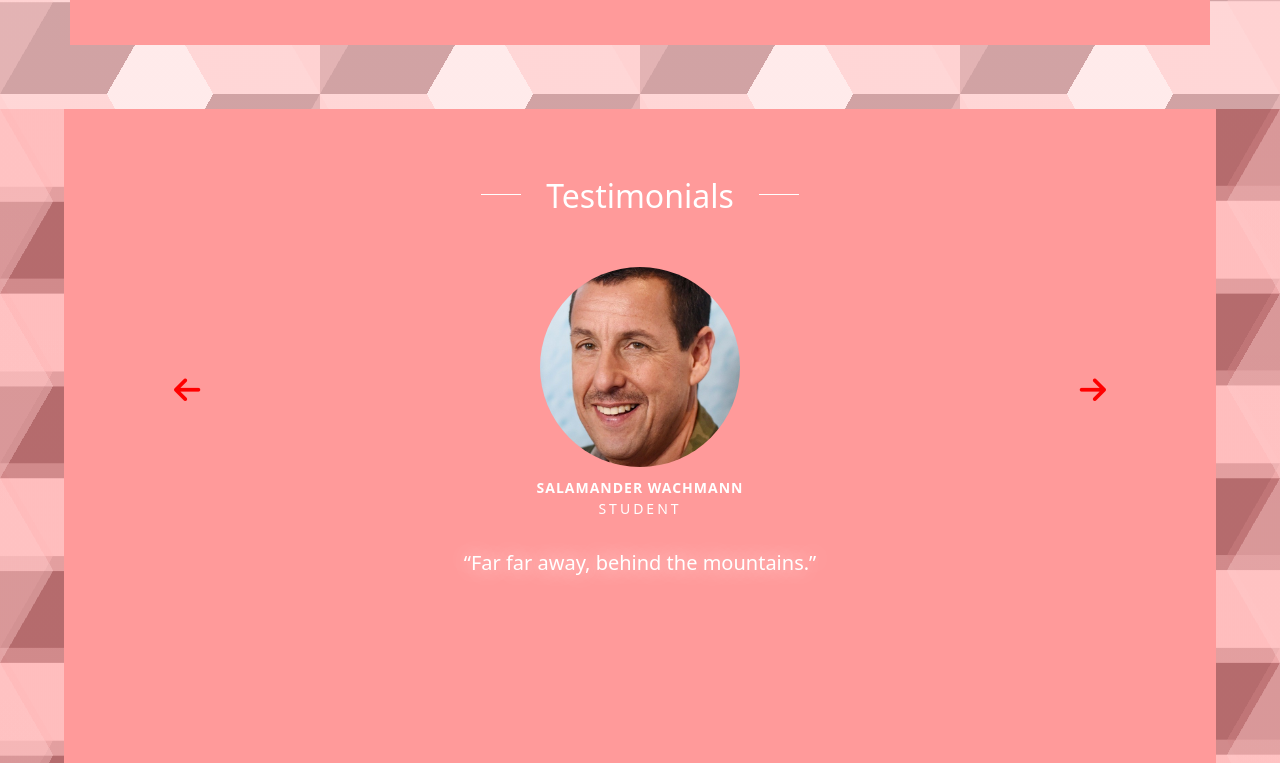
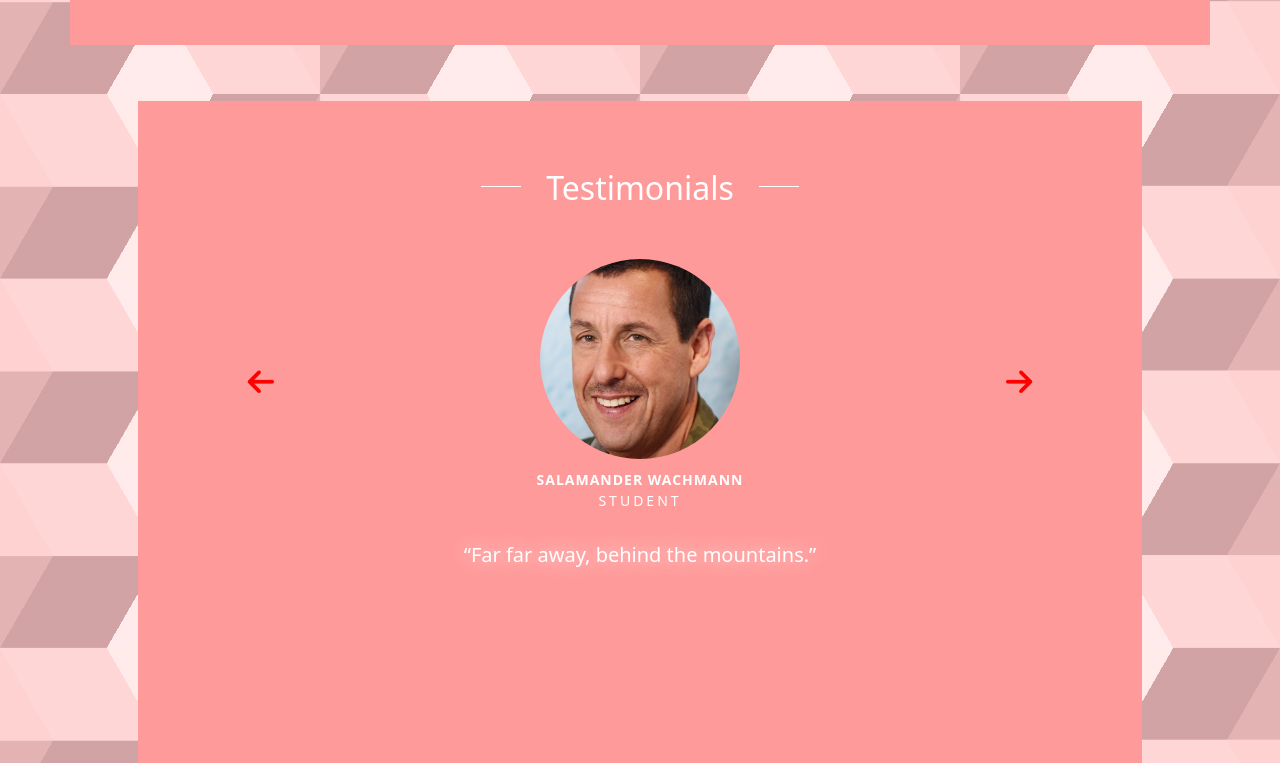
Before and after one commit to Sven-ja/ProjectA-Group9, an Angular app: page / in a window 1280 px wide. Shown: the part 4337-5100 px from the top of the page. Built offline with nearby package versions, Linux system fonts and the light colour scheme.

Commit message:
carousel fixed

```diff
--- a/src/app/testimonials/testimonials.component.html
+++ b/src/app/testimonials/testimonials.component.html
@@ -1,7 +1,7 @@
 <head>
   <link rel="stylesheet" href="https://cdnjs.cloudflare.com/ajax/libs/font-awesome/6.3.0/css/all.min.css">
 </head>
-<body>
+<div class="container">
   <div id="fh5co-testimonial">
     <div class="overlay"></div>
     <div class="container">
@@ -53,4 +53,4 @@
       </div>
     </div>
   </div>
-</body>
+</div>
```
